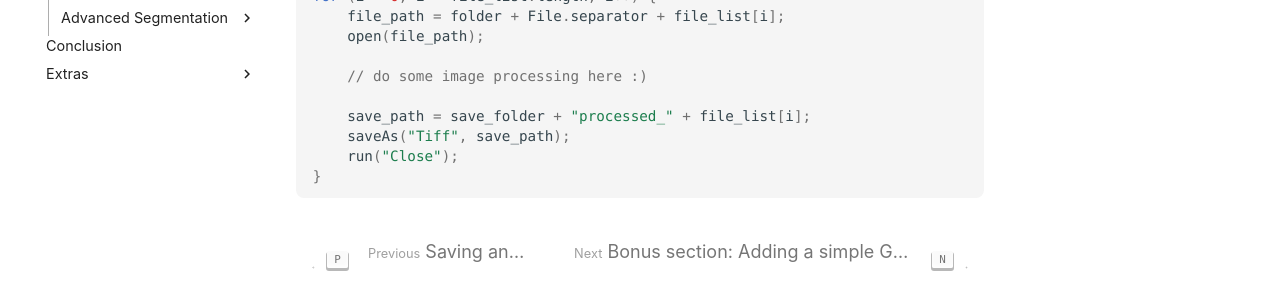
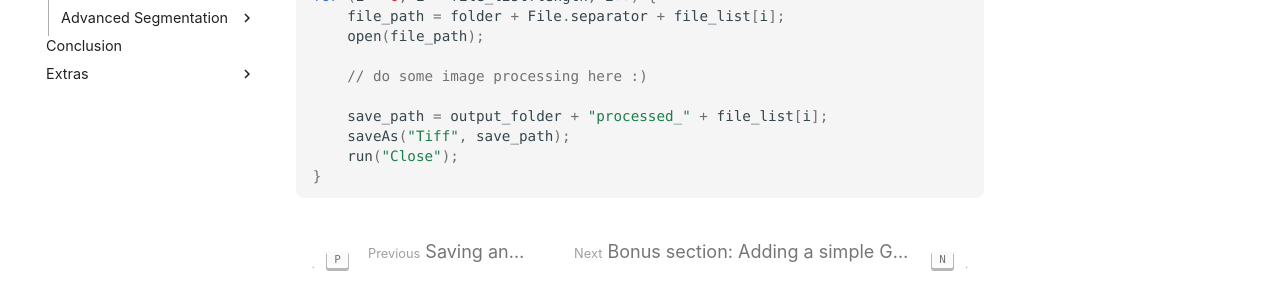
Before and after one commit to nobias-fht/advanced-scripting, an MkDocs documentation site: the page built from docs/course/pipelines/looping_through_files/summary.md, in a window 1280 px wide and 1093 px high. Shown: the part 667-967 px from the top of the window. Built offline with MkDocs 1.6.1 and Material for MkDocs 9.7.7, drawn with Linux system fonts in a browser that asks for light colours; emoji names are drawn with the system emoji font.

Commit message:
fix typo

```diff
--- a/docs/course/pipelines/looping_through_files/summary.md
+++ b/docs/course/pipelines/looping_through_files/summary.md
@@ -27,7 +27,7 @@ for (i = 0; i < file_list.length; i++) {
 
     // do some image processing here :)
 
-    save_path = save_folder + "processed_" + file_list[i];
+    save_path = output_folder + "processed_" + file_list[i];
     saveAs("Tiff", save_path);
     run("Close");
 }
```
Also changed, not shown: docs/course/pipelines/looping_through_files/simple_gui.md (+1 -1 lines).
